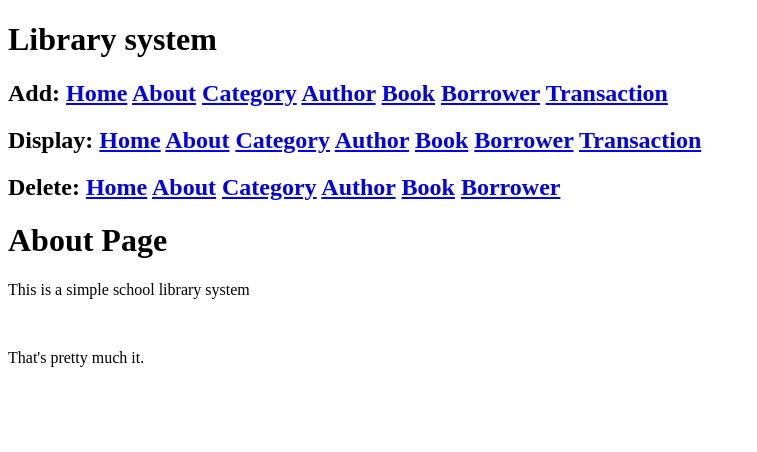
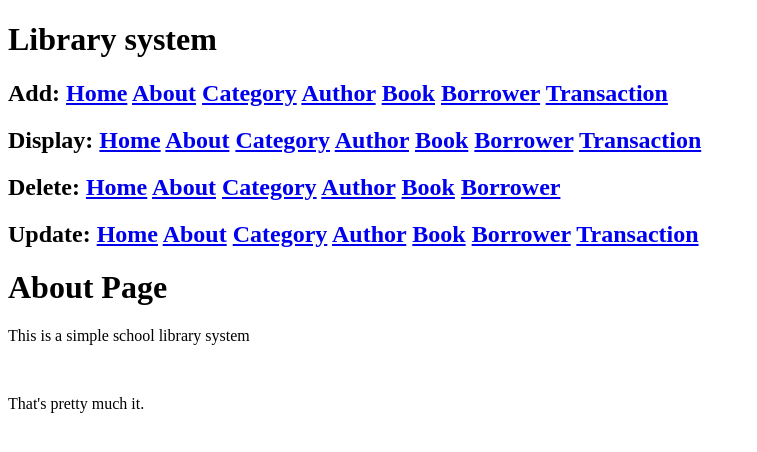
Before and after one commit to rabdallah-99/library-system, a Flask app: page /about in a window 1280 px wide. Shown: the top 452 px of the page, without its empty margins (0-757 px from the left). Run offline with Flask 2, Linux system fonts and the light colour scheme.

Commit message:
RA: display and update

```diff
--- a/application/routes.py
+++ b/application/routes.py
@@ -2,7 +2,6 @@ from flask import Flask, render_template, request
 from application import app, db, conn
 from application.forms import AddCategory, AddAuthor, LogInForm, SignUpForm, AddBook, AddBorrower, AddTransaction, DeleteCategory, DeleteAuthor, DeleteBook, DeleteBorrower, UpdateCategory, UpdateAuthor, UpdateBook, UpdateBorrower
 from application.models import Category, Author, Borrower, Login, Books, Transaction
-
 
 @app.route('/category', methods=['GET', 'POST'])
 def add_category():
@@ -72,45 +71,44 @@ def addtransaction():
 @app.route('/read')
 def readcategory():
 
-    all_category = Category.query.all()
-    category_string = ""
-    for category in all_category:
-        category_string += "<br>" + category.category_name
-    return category_string
+    cursor = conn.cursor()
+    cursor.execute('SELECT * FROM category')
+    all_category = cursor.fetchall()
+    headings = ("ID"," Name")
+    return  render_template('display.html', title='Category', data=all_category, headings=headings)
 
 
 @app.route('/read-author')
 def readauthor():
+    cursor = conn.cursor()
+    cursor.execute('SELECT * FROM author')
+    all_authors= cursor.fetchall()
+    headings = ("ID"," Name")
+    return  render_template('display.html', title='Authors', data=all_authors, headings=headings)
 
-    all_authors = Author.query.all()
-    author_string = ""
-    for author in all_authors:
-        author_string += "<br>" + author.author_name
-    return author_string
 
 
 @app.route('/read-borrower')
 def readborrower():
-    all_borrowers = Borrower.query.all()
-    borrower_string = ""
-    for borrower in all_borrowers:
-        borrower_string += "<br>" + borrower.borrower_name +"\t"+ borrower.borrower_address +"\t"+ borrower.borrower_bdate.strftime("%m%d%Y") +"\t"+ borrower.borrower_phone
-    return  borrower_string
+    cursor = conn.cursor()
+    cursor.execute('SELECT * FROM borrower')
+    all_books = cursor.fetchall()
+    headings = ("ID"," Name","Address", "birth date","phone")
+    return  render_template('display.html', title='Borrower', data=all_books, headings=headings)
 
 @app.route('/read-book')
 def readbook():
-    all_books = Books.query.all()
-    book_string = ""
-    for book in all_books:
-        book_string += "<br>" +str(book.book_id) + book.book_name +"\t"+ str(book.author_id) +"\t"+ str(book.category_id) +"\t"+ str(book.price) + "\t" + str(book.count)
-    return  book_string
+    cursor = conn.cursor()
+    cursor.execute('SELECT * FROM books')
+    all_books = cursor.fetchall()
+    headings = ("ID","Book Name","Author id", "Category id","price","count")
+    return  render_template('display.html', title='Books', data=all_books, headings=headings)
 @app.route('/readtransaction')
 def readtransaction():
-    all_transaction = db.session.query(Transaction).all()
+    cursor = conn.cursor()
+    cursor.execute('SELECT * FROM transaction')
+    all_transaction = cursor.fetchall()
     headings = ("ID","Borrower","Book", "Borrow date","Return date","status")
-    #transaction_string = ""
-    #for trans in all_transaction:
-    #    transaction_string += "<br>" + str(trans.borrower_id) +"\t"+ str(trans.book_id) +"\t"+ trans.borrow_date.strftime("%m%d%Y") +"\t"+ trans.return_date.strftime("%m%d%Y") + "\t" + trans.status
     return  render_template('display.html', title='transactions', data=all_transaction, headings=headings)
 
 # Route to home page
@@ -138,7 +136,6 @@ def delete_category():
    form.category_id.choices = [(h[0], h[1]) for h in joblist1]
    if form.validate_on_submit():
        Category.query.filter_by(category_id=form.category_id.data).delete()
-       #db.session.delete(cat)
        db.session.commit()
    return render_template("delcat.html", joblist1=joblist1, form=form)
 
@@ -151,7 +148,6 @@ def delete_author():
    form.author_id.choices = [(h[0], h[1]) for h in joblist1]
    if form.validate_on_submit():
        Author.query.filter_by(author_id=form.author_id.data).delete()
-       #db.session.delete(cat)
        db.session.commit()
    return render_template("delauth.html", joblist1=joblist1, form=form)
 
--- a/application/templates/layout.html
+++ b/application/templates/layout.html
@@ -43,6 +43,19 @@
 
 			</h2>
 		</div>
+		<div class="navbar">
+			<h2><b>Update:</b>
+
+					<a href="{{ url_for('home') }}">Home</a>
+					<a href="{{ url_for('about') }}">About</a>
+					<a href="{{ url_for('update_category') }}">Category</a>
+				    <a href="{{ url_for('update_author') }}">Author</a>
+					<a href="{{ url_for('update_book') }}">Book</a>
+					<a href="{{ url_for('readborrower') }}">Borrower</a>
+					<a href="{{ url_for('readtransaction') }}">Transaction</a>
+
+			</h2>
+		</div>
 	</head>
 	<body>
 		{% block body_content %}
```
